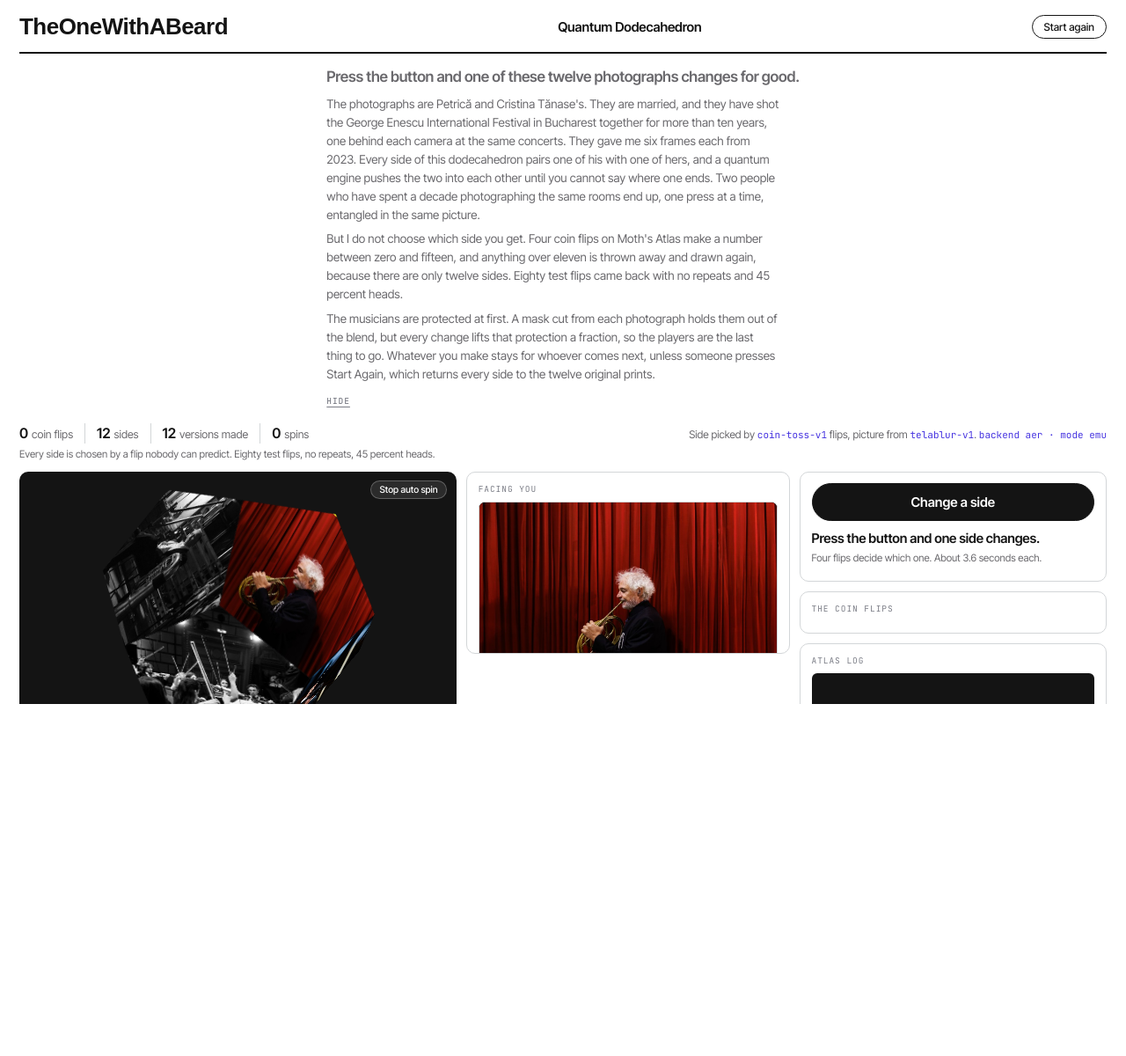
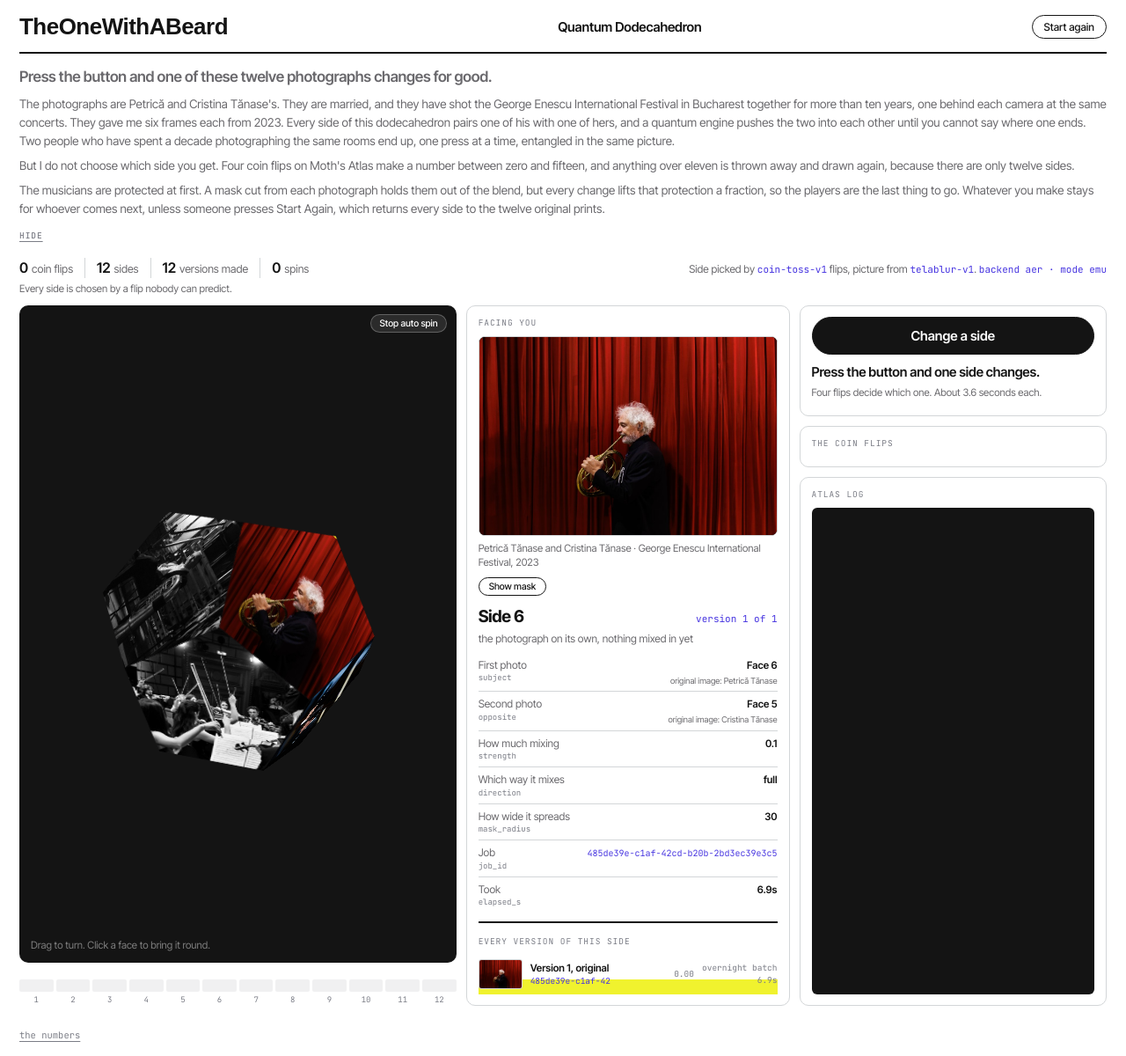
Before and after one commit to TOWaB/mothquantummhackathon, a Flask app: page / in a window 1280 px wide. Shown: the whole page at 88% size. Before the commit the page ends 800 px from the top, so only its background shows below. Run offline with Flask 3, Linux system fonts and the light colour scheme; data that the repository does not hold is empty; some libraries are stand-ins or nearby versions; some web fonts are replaced.

Commit message:
Layout: whole page scrolls now, log matches Facing you's height
.app dropped its fixed-viewport-height + overflow:hidden shell (was
forcing "Facing you" into its own internal scrollbar to avoid overflowing
a capped 1fr row). Now the page scrolls as one, "Facing you" flows with
its natural content height, and the Atlas log keeps its own internal
scroll — CSS grid's default row-stretch behavior means its column
naturally matches Facing you's height without any extra sizing logic.

Intro text no longer capped at 66ch with auto-margins (was leaving a
large dead gutter on wider viewports); now fills the available width.

Replaced the frozen "Eighty test flips, no repeats, 45 percent heads."
claim (a specific past test run, not this session's reality) with a live
count + heads percentage computed from the actual log
(_counters_since_reset), rendered by bumpCounters(). Dropped the "no
repeats" part entirely rather than fake it — not something cheap to
verify live across every flip ever made. Same fix applied to the
walk-up-script paragraph, which repeated the same stale claim in prose.

Co-Authored-By: Claude Sonnet 5 <noreply@anthropic.com>

```diff
--- a/app.py
+++ b/app.py
@@ -446,8 +446,11 @@ def _counters_since_reset() -> dict:
             last_reset_ts = e["ts"]
             break
     since = [e for e in events if last_reset_ts is None or e["ts"] > last_reset_ts]
+    bit_events = [e for e in since if e["type"] == "quantum_bit"]
+    heads = sum(1 for e in bit_events if e.get("result", {}).get("output") == "heads")
     return {
-        "flips": sum(1 for e in since if e["type"] == "quantum_bit"),
+        "flips": len(bit_events),
+        "heads_pct": round(100 * heads / len(bit_events)) if bit_events else None,
         "spins": sum(1 for e in since if e["type"] == "spin_start"),
         "credits": sum(e.get("credits", 0) for e in since if e["type"] == "submit"),
         "versions": sum(len(v) for v in versions.load_versions().values()),
--- a/static/css/style.css
+++ b/static/css/style.css
@@ -55,8 +55,17 @@ button:disabled{opacity:.4;cursor:default}
    just grows to fit hundreds of real log lines instead of confining them
    to #log's own scrollbar. Confirmed the bug via a real browser screenshot
    (an 8862px-tall page) before fixing — see LEARNINGS.md, 2026-09-26. */
-.app{height:100%;display:grid;grid-template-rows:auto auto 1fr;gap:11px;
-  max-width:1500px;margin:0 auto;overflow:hidden;
+/* height:auto + overflow:visible, not the fixed-viewport-height, clipped
+   shell this used to be: Bogdan's own call (26-09-2026) — the page scrolls
+   as one normal page now, "Facing you" included, rather than being boxed
+   into its own internal scrollbar. #log keeps its scroll (below) but is no
+   longer fighting a hard-capped 1fr row to get it — CSS grid's own
+   align-items:stretch default gives .logcard's column the height of
+   whichever column is naturally tallest (usually the middle one, once it's
+   unclipped), and .logcard's own flex:1 + #log's overflow:auto turn that
+   into "same height as Facing you, scrolls inside itself" for free. */
+.app{height:auto;min-height:100%;overflow:visible;display:grid;grid-template-rows:auto auto 1fr;gap:11px;
+  max-width:1500px;margin:0 auto;
   padding:calc(12px + env(safe-area-inset-top,0px)) clamp(12px,2vw,22px)
           calc(14px + env(safe-area-inset-bottom,0px))}
 
@@ -73,9 +82,9 @@ button:disabled{opacity:.4;cursor:default}
 }
 
 /* --- intro block (docs/TASKS-site-copy.md §2) -------------------------- */
-#intro{max-width:66ch;margin:2px auto 4px}
+#intro{margin:2px 0 4px}
 #intro .lede{font-size:17px;font-weight:600;letter-spacing:-.015em;margin:0 0 8px}
-#intro p{font-size:13.5px;line-height:1.55;color:var(--slate);margin:0 0 7px;max-width:66ch}
+#intro p{font-size:13.5px;line-height:1.55;color:var(--slate);margin:0 0 7px;max-width:none}
 #intro[hidden]{display:none}
 #intro.collapsed p:not(.lede){display:none}
 #introToggle{
@@ -100,27 +109,15 @@ button:disabled{opacity:.4;cursor:default}
 .main{display:grid;grid-template-columns:minmax(0,1.35fr) minmax(280px,1fr) minmax(280px,.95fr);
   gap:11px;min-height:0}
 .col{display:flex;flex-direction:column;gap:11px;min-width:0;min-height:0}
-/* The middle column had no internal scroll, unlike .logcard's — real
-   version history (several entries deep) genuinely overflows a fixed-height
-   card with no way to reach the rest of it, confirmed directly (a real
-   screenshot showing content cut off mid-row with no scrollbar at all). */
-#facingCard{flex:1;min-height:0;overflow-y:auto}
+/* Full page scroll now (see .app), so the middle column just flows with
+   its natural content height — no internal scrollbar of its own. */
+#facingCard{flex:1}
 @media(max-width:1180px){
   .main{grid-template-columns:minmax(0,1.2fr) minmax(260px,1fr)}
   .colC{grid-column:1 / -1}}
 @media(max-width:760px){
   .main{grid-template-columns:1fr}
   .colC{grid-column:auto}
-  /* .app{height:100%;overflow:hidden} is correct for the fixed 3-column
-     desktop layout (it's what keeps #log scrolling in its own box instead
-     of pushing the page — see the note above .app's rule). Once columns
-     stack into one on a phone, that same hard cap just clips everything
-     below the fold with no way to scroll to it — confirmed with a real
-     mobile viewport screenshot before fixing, not assumed. On a phone the
-     page scrolls normally instead; individual boxes (#log) get their own
-     bounded height instead of fighting over a 1fr row that no longer
-     constrains them. */
-  .app{height:auto;min-height:100%;overflow:visible}
   #stage{flex:none;min-height:0;height:52vh;max-height:340px}
   .logcard{flex:none}
   #log{max-height:200px}
--- a/static/js/app.js
+++ b/static/js/app.js
@@ -32,6 +32,7 @@ const els = {
   cFlips: document.getElementById("c-flips"),
   cVersions: document.getElementById("c-versions"),
   cSpins: document.getElementById("c-spins"),
+  claim: document.getElementById("claim"),
 };
 
 const METHOD = {
@@ -104,6 +105,15 @@ function bumpCounters() {
   els.cSpins.textContent = counters.spins;
   // docs/TASKS-site-copy.md §3: that counter is gone from the screen
   // entirely now, five becomes four — no display element for it anymore.
+
+  // This session's own real flips, not a frozen claim from one past test
+  // run (see docs/06-copy.md) — no "no repeats" claim, since that isn't
+  // something cheap to verify live across every flip ever made.
+  if (els.claim) {
+    els.claim.textContent = counters.flips
+      ? `Every side is chosen by a flip nobody can predict. ${counters.flips} real flip${counters.flips === 1 ? "" : "s"} so far this session, ${counters.heads_pct}% heads.`
+      : "Every side is chosen by a flip nobody can predict.";
+  }
 }
 
 function logRow(ev) {
--- a/templates/index.html
+++ b/templates/index.html
@@ -35,8 +35,7 @@
 
     <p>But I do not choose which side you get. Four coin flips on Moth's Atlas make a
     number between zero and fifteen, and anything over eleven is thrown away and drawn
-    again, because there are only twelve sides. Eighty test flips came back with no
-    repeats and 45 percent heads.</p>
+    again, because there are only twelve sides.</p>
 
     <p>The musicians are protected at first. A mask cut from each photograph holds them
     out of the blend, but every change lifts that protection a fraction, so the players
@@ -56,7 +55,7 @@
         <span><b id="c-versions">0</b>versions made</span>
         <span><b id="c-spins">0</b>spins</span>
       </div>
-      <div id="claim">Every side is chosen by a flip nobody can predict. Eighty test flips, no repeats, 45 percent heads.</div>
+      <div id="claim">Every side is chosen by a flip nobody can predict.</div>
     </div>
     <div id="engine-line">
       Side picked by <span class="m">coin-toss-v1</span> flips, picture from
```
